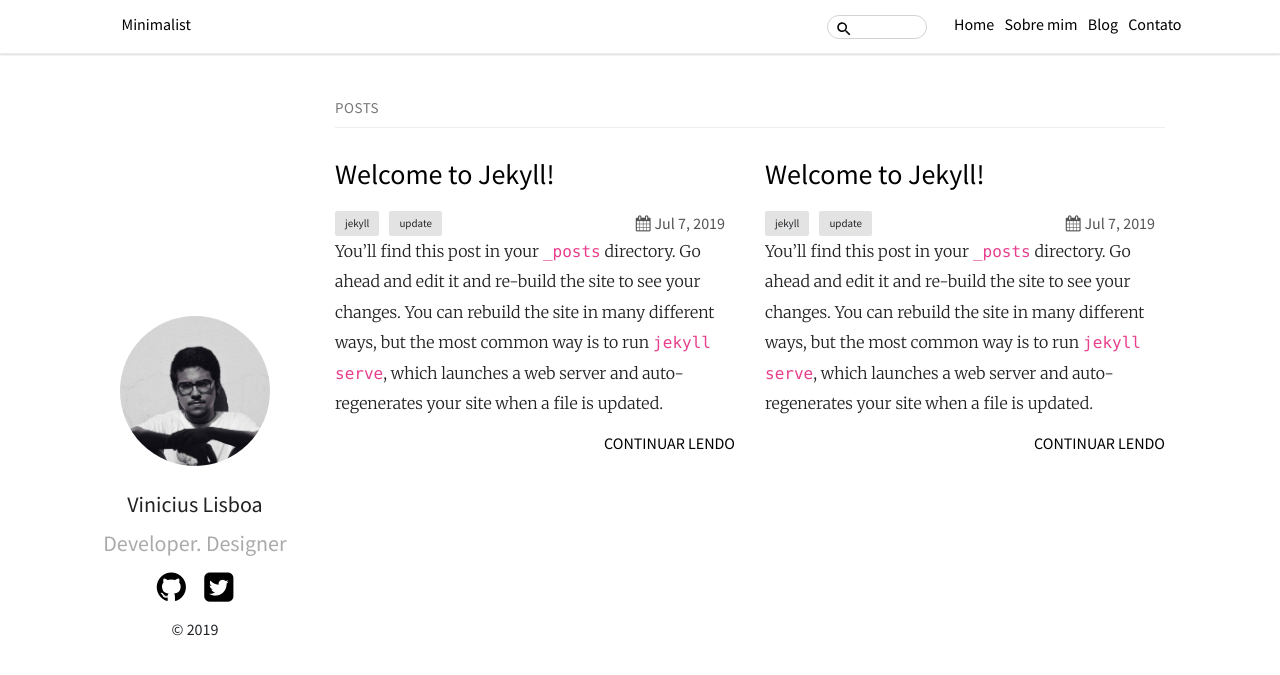
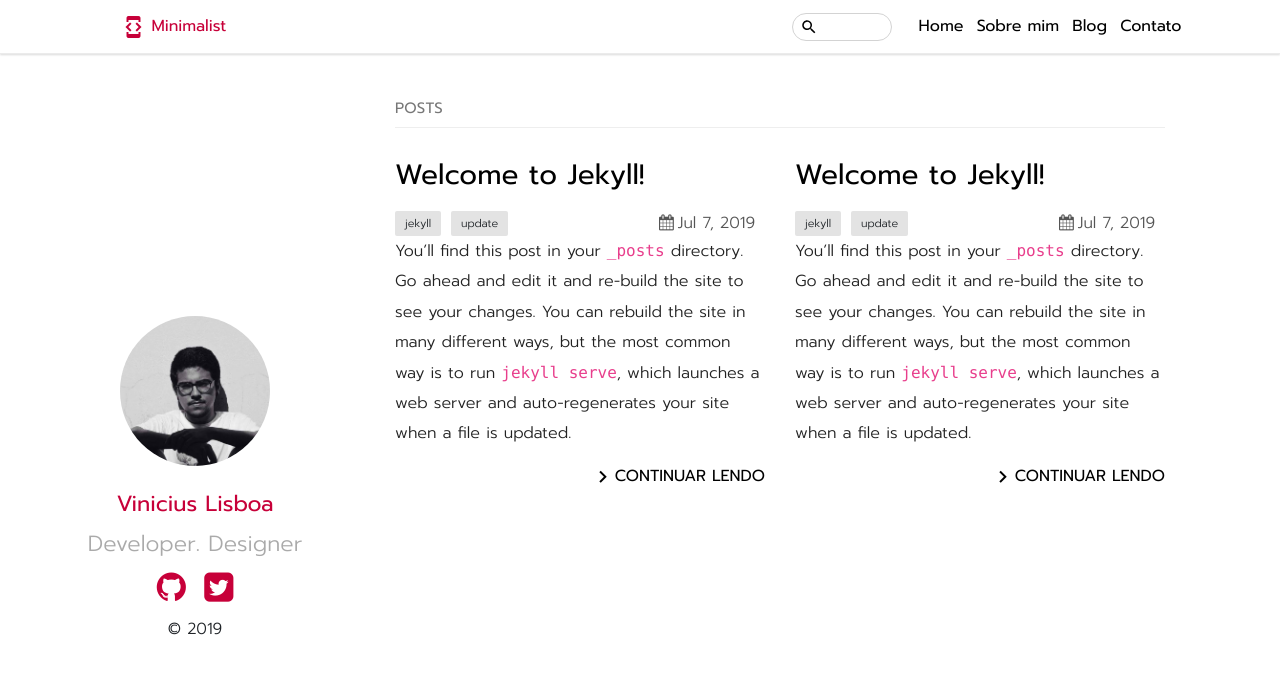
Before and after one commit to vinimartim/minicius.github.io, a Jekyll site: the page built from index.md, in a window 1280 px wide. Shown: the top 675 px of the page. Built offline with Jekyll 4.4.1, drawn with Linux system fonts in a browser that asks for light colours.

Commit message:
Cores e links

```diff
--- a/_includes/head.html
+++ b/_includes/head.html
@@ -3,6 +3,7 @@
 <meta http-equiv="X-UA-Compatible" content="ie=edge">
 <link href="https://fonts.googleapis.com/css?family=Merriweather:300|Raleway:400,700" rel="stylesheet">
 <link href="https://fonts.googleapis.com/css?family=Source+Sans+Pro&display=swap" rel="stylesheet">
+<link href="https://fonts.googleapis.com/css?family=Prompt:300,400&display=swap" rel="stylesheet">
 <link rel="stylesheet" href="https://stackpath.bootstrapcdn.com/bootstrap/4.3.1/css/bootstrap.min.css" integrity="sha384-ggOyR0iXCbMQv3Xipma34MD+dH/1fQ784/j6cY/iJTQUOhcWr7x9JvoRxT2MZw1T" crossorigin="anonymous">
 <link rel="stylesheet" href="{{ "/assets/css/style.css" | relative_url }}">
 <title>{{ page.title | default: site.title }}</title>
--- a/_layouts/default.html
+++ b/_layouts/default.html
@@ -7,7 +7,9 @@
 	<header>
 		<nav id="topbar" class="topbar">
 			<div class="topbar-inner">
-				<div class="brand"><a href="/">Minimalist</a></div>
+				<div class="brand"><a href="/" style="color: #c70039"><i class="material-icons" style="vertical-align: middle;">
+						developer_mode
+						</i> Minimalist</a></div>
 				<button type="button" onclick="mostraSidebar()" class="btn-sidebar">
 					<i class="material-icons">menu</i>
 				</button>
@@ -37,13 +39,13 @@
 			</button>
 
 			<img class="about-img" id="about-img" src="{{ "/assets/mr.png" | relative_url }}" alt="{{ site.plainwhite.name }}" style="border-radius: 50%/50%">
-			<h2>{{ site.plainwhite.name }}</h2>
+			<h2 style="color: #c70039">{{ site.plainwhite.name }}</h2>
 			<p class="tagline">{{ site.plainwhite.tagline }}</p>
 
-			<ul class="social">
-				<a href="https://github.com/{{ site.plainwhite.social_links.github }}"><li><i class="icon-github-circled"></i></li></a>
-				<a href="https://www.facebook.com/{{ site.plainwhite.social_links.facebook }}"><li><i class="icon-facebook-circled"></i></li></a>
-				<a href="https://twitter.com/{{ site.plainwhite.social_links.twitter }}"><li><i class="icon-twitter-squared"></i></li></a>
+			<ul class="social" >
+				<a href="https://github.com/{{ site.plainwhite.social_links.github }}" style="color: #c70039"><li><i class="icon-github-circled"></i></li></a>
+				<a href="https://www.facebook.com/{{ site.plainwhite.social_links.facebook }}" style="color: #c70039"><li><i class="icon-facebook-circled"></i></li></a>
+				<a href="https://twitter.com/{{ site.plainwhite.social_links.twitter }}" style="color: #c70039"><li><i class="icon-twitter-squared"></i></li></a>
 			</ul>
 
 
--- a/_layouts/home.html
+++ b/_layouts/home.html
@@ -30,7 +30,8 @@ layout: default
 			{{ post.excerpt }}
 			{%- endif -%}
 		</div>
-		<a class="read-more" href="{{ post.url | prepend: site.baseurl }}">Continuar lendo</a>
+		<a class="read-more" href="{{ post.url | prepend: site.baseurl }}">
+			<i class="material-icons" style="vertical-align: middle">keyboard_arrow_right</i>Continuar lendo</a>
 		</div>
 		{%- endfor -%}
 		</div>
--- a/_sass/plain.scss
+++ b/_sass/plain.scss
@@ -2,7 +2,7 @@
 @import 'ext/normalize';
 @import 'syntax';
 
-$linkColor: #0A59B0;
+$linkColor: #C70039;
 $mobileW: 768px;
 $smallMobileW: 480px;
 $bigScreenW: 1600px;
@@ -13,13 +13,16 @@ $leftWidth: 220px;
 }
 
 html {
-    overflow-y: scroll;
+	overflow-y: scroll;
+	height: 100%;
 }
 
 body {
-	font-family: 'Source Sans Pro', sans-serif;
+	font-family: 'Prompt', sans-serif;;
+	font-weight: 300;
 	font-size: 16px;
 	line-height: 1.2em;
+	height: 100%;
 	margin: 0;
 	-webkit-font-smoothing: antialiased;
 	-moz-osx-font-smoothing: grayscale;
@@ -30,10 +33,12 @@ img, embed, object, video {
 }
 
 a {
+	color: #000;
+	transition: color 0.2s;
 	text-decoration: none;
-	color: #000;
-	transition: color 0.3s;
+	font-weight: 500;
 	&:hover {
+		text-decoration: none;
 		color: $linkColor;
 	}
 }
@@ -69,6 +74,10 @@ header {
 	.brand {
 		float: left;
 		margin-left: 53px;
+		color: #c70039;
+		a {
+			vertical-align: -webkit-baseline-middle;
+		}
 		@media (max-width: 986px){
 			margin-left: 0;
 			line-height: 1.7;
@@ -120,10 +129,9 @@ header {
 	}
 
 	.topbar-link {
+		vertical-align: -webkit-baseline-middle;
 		padding-left: 7px;
 	}
-
-
 
 }
 
@@ -154,7 +162,7 @@ main {
 	.content {
 		max-width: calc(100% - #{$leftWidth});
 		margin-top: 54px;
-		margin-left: $leftWidth;
+		margin-left: 280px;;
 
 		@media (max-width: 986px){
 			max-width: 100%;
@@ -176,8 +184,8 @@ main {
 		transition: ease-out 300ms;
 		margin-top: 54px;
 		@media (max-width: 986px){
-			left: -300px;
-			width: 300px;
+			left: -100%;
+			width: 100%;
 			box-shadow: 0 1px 2px rgba(0,0,0,0.15);
 			border-right: 1px solid #ebebeb;
 			z-index: 1000;
@@ -233,6 +241,7 @@ main {
 				margin: 0;
 			}
 			a {
+				text-decoration: none;
 				padding-left: 5px;
 				&:hover {
 					color: $linkColor;
@@ -335,6 +344,8 @@ main {
 	word-wrap: normal;
 	white-space: nowrap;
 	direction: ltr;
+	transition: 0.1s;
+
 
 	/* Support for all WebKit browsers. */
 	-webkit-font-smoothing: antialiased;
@@ -384,6 +395,12 @@ main {
 .read-more {
 	float: right;
 	text-transform: uppercase;
+	&:hover {
+		i {
+			color: #c10039;
+			transform: rotate(90deg);
+		}
+	}
 }
 
 .post-date {
@@ -425,14 +442,13 @@ main {
 	padding-left: 40px;
 }
 .post {
-	font-family: 'Merriweather', sans-serif;
-	font-weight: 300;
+	font-family: 'Prompt', sans-serif;
 	color: #222;
 	line-height: 1.9em;
 	a {
 		color: $linkColor;
 		text-decoration: none;
-		transition: border-bottom 0.4s;
+		transition: border-bottom 0.1s;
 		&:hover {
 			border-bottom: 0.5px solid $linkColor;
 		}
```
